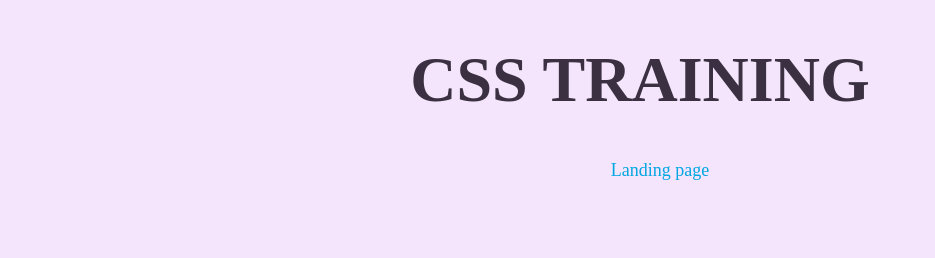
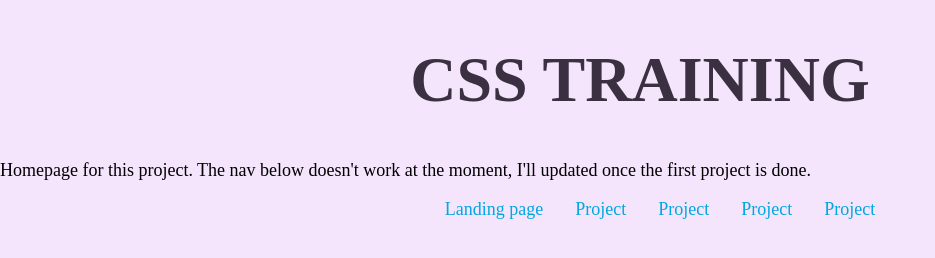
Before and after one commit to tiberiuion/training-css, a website: page index.html in a window 1280 px wide. Shown: the whole page, without its empty margins (0-935 px from the left). Drawn offline with Linux system fonts and the light colour scheme; a web font is replaced by a local one.

Commit message:
Styles project homepage and adds a main nav.

```diff
--- a/index.html
+++ b/index.html
@@ -8,10 +8,13 @@
 </head>
 <body>
     <h1>Css Training</h1>
-    <nav>
-        <ul>
-            <li><a href="landing-page/src">Landing page</a></li>
-        </ul>
-    </nav>
+    <p>Homepage for this project. The nav below doesn't work at the moment, I'll updated once the first project is done. </p>
+    <nav><ul>
+        <li><a href="landing-page/src">Landing page</a></li>
+        <li> <a href="#">Project</a></li>
+        <li> <a href="#">Project</a></li>
+        <li> <a href="#">Project</a></li>
+        <li> <a href="#">Project</a></li>
+    </ul></nav>
 </body>
 </html>
```
